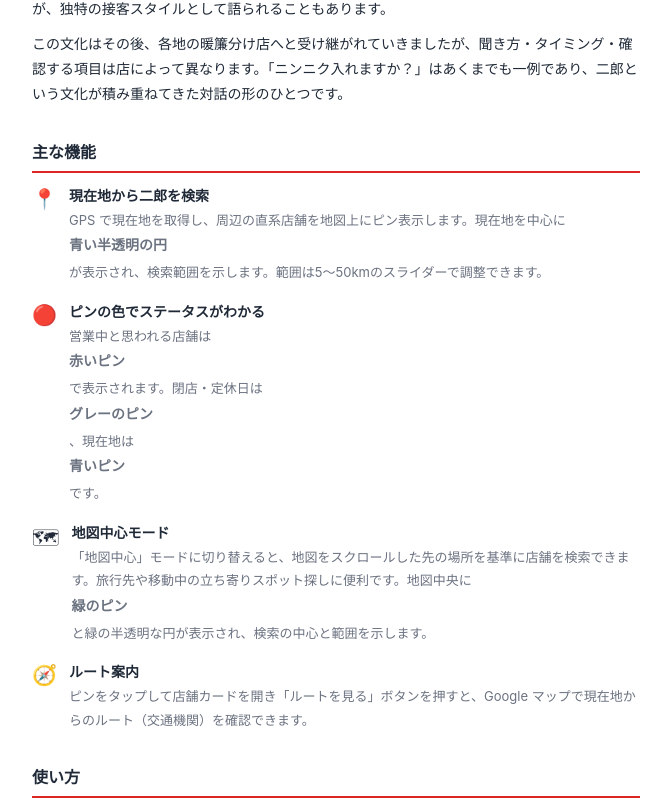
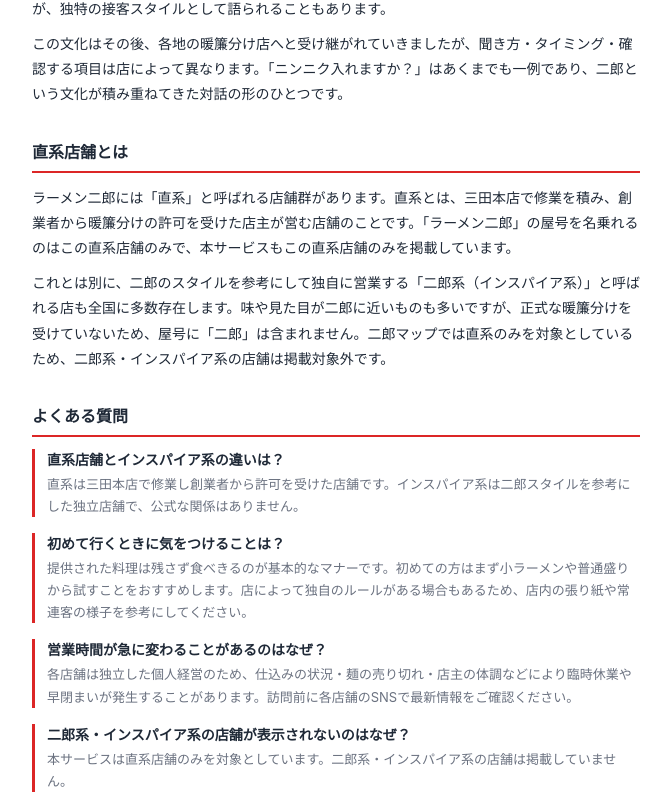
Before and after one commit to nkzc/jiromap, a SvelteKit app: page / in a window 1280 px wide. Shown: the part 1453-2260 px from the top of the page, without its empty margins (304-975 px from the left). Built offline with nearby package versions, Linux system fonts and the light colour scheme.

Commit message:
トップページを拡充

```diff
--- a/src/routes/[[lang]]/+page.svelte
+++ b/src/routes/[[lang]]/+page.svelte
@@ -51,6 +51,34 @@
 		<p>Its origins were entirely practical. At Jiro, multiple bowls are cooked in batches, leaving no natural moment for staff to take topping preferences until the very last second. Before this custom took hold, first-time customers often didn't know when to speak up. Some would try to call out their preferences at the start, only to be told "I'll ask you later" — leaving them flustered before they'd even taken a bite.</p>
 		<p>"Ninniku iremasuka?" was born to fix that confusion. By having staff ask the question at precisely the right moment, the exchange became smooth and predictable. Equally important: asking rather than assuming means customers who dislike garlic, or who have plans the next day, can simply say no without any awkwardness.</p>
 		<p>The custom has since spread to branch shops across Japan, but how and when the question is asked — and what options are offered — varies by location. "Ninniku iremasuka?" is one expression of a broader conversation that has evolved over decades.</p>
+	</section>
+
+	<section class="section">
+		<h2 class="section-title">What Are Direct-Lineage Shops?</h2>
+		<p>Ramen Jiro has a group of shops known as <em>chokukei</em> (direct-lineage). A direct-lineage shop is run by an owner who trained at the Mita main store and received official permission from the founder to open their own location. Only these shops may use the "Ramen Jiro" name — and this service lists only direct-lineage shops.</p>
+		<p>Separately, many shops across Japan draw inspiration from Jiro's style without official affiliation. Commonly called "Jiro-kei" or "inspire-kei," they may look and taste similar but have not received formal permission and do not carry the "Ramen Jiro" name. Jiro Map covers direct-lineage shops only; Jiro-inspired locations are not included.</p>
+	</section>
+
+	<section class="section">
+		<h2 class="section-title">Frequently Asked Questions</h2>
+		<dl class="faq-list">
+			<div class="faq-item">
+				<dt>What's the difference between direct-lineage and Jiro-inspired shops?</dt>
+				<dd>Direct-lineage shops are run by owners who trained at the Mita main store and received official permission from the founder. Jiro-inspired shops replicate the style independently, without any official affiliation.</dd>
+			</div>
+			<div class="faq-item">
+				<dt>Any tips for first-timers?</dt>
+				<dd>It's good manners to finish everything in your bowl. If it's your first time, start with a smaller portion rather than going all out. Each shop may have its own unwritten rules — pay attention to signs and follow the lead of regulars.</dd>
+			</div>
+			<div class="faq-item">
+				<dt>Why do opening hours sometimes change without notice?</dt>
+				<dd>Each shop is independently owned and operated. Temporary closures or early closing can happen due to sell-outs or the owner's circumstances. Always check the shop's social media before visiting.</dd>
+			</div>
+			<div class="faq-item">
+				<dt>Why aren't Jiro-inspired shops listed?</dt>
+				<dd>This service covers official direct-lineage Ramen Jiro locations only. Jiro-style and inspired shops are not included.</dd>
+			</div>
+		</dl>
 	</section>
 
 	<section class="section">
@@ -136,6 +164,34 @@
 		<p>ラーメン二郎の店内で、麺が仕上がるころに店員から発せられるこの一言は、今や二郎文化の象徴となっています。もともとはごく実用的な理由から生まれました。二郎では一度に複数人分の麺をまとめて茹でるため、丼が完成する直前まで客に声をかけるタイミングがありません。この仕組みが広まる以前は、初めての客が「いつトッピングを伝えればいいのか」わからず、最初に声をかけて「後で聞くから」と言われ、萎縮したまま食べた——そんな経験をした人も少なくなかったといいます。</p>
 		<p>「ニンニク入れますか？」という問いかけはその混乱を解消するために生まれ、やがて二郎ならではのコミュニケーションとして定着しました。デフォルトで入れるのではなく、あえて聞くことで、ニンニクが苦手な人や翌日に予定がある人も気軽に断ることができます。この小さな配慮が、独特の接客スタイルとして語られることもあります。</p>
 		<p>この文化はその後、各地の暖簾分け店へと受け継がれていきましたが、聞き方・タイミング・確認する項目は店によって異なります。「ニンニク入れますか？」はあくまでも一例であり、二郎という文化が積み重ねてきた対話の形のひとつです。</p>
+	</section>
+
+	<section class="section">
+		<h2 class="section-title">直系店舗とは</h2>
+		<p>ラーメン二郎には「直系」と呼ばれる店舗群があります。直系とは、三田本店で修業を積み、創業者から暖簾分けの許可を受けた店主が営む店舗のことです。「ラーメン二郎」の屋号を名乗れるのはこの直系店舗のみで、本サービスもこの直系店舗のみを掲載しています。</p>
+		<p>これとは別に、二郎のスタイルを参考にして独自に営業する「二郎系（インスパイア系）」と呼ばれる店も全国に多数存在します。味や見た目が二郎に近いものも多いですが、正式な暖簾分けを受けていないため、屋号に「二郎」は含まれません。二郎マップでは直系のみを対象としているため、二郎系・インスパイア系の店舗は掲載対象外です。</p>
+	</section>
+
+	<section class="section">
+		<h2 class="section-title">よくある質問</h2>
+		<dl class="faq-list">
+			<div class="faq-item">
+				<dt>直系店舗とインスパイア系の違いは？</dt>
+				<dd>直系は三田本店で修業し創業者から許可を受けた店舗です。インスパイア系は二郎スタイルを参考にした独立店舗で、公式な関係はありません。</dd>
+			</div>
+			<div class="faq-item">
+				<dt>初めて行くときに気をつけることは？</dt>
+				<dd>提供された料理は残さず食べきるのが基本的なマナーです。初めての方はまず小ラーメンや普通盛りから試すことをおすすめします。店によって独自のルールがある場合もあるため、店内の張り紙や常連客の様子を参考にしてください。</dd>
+			</div>
+			<div class="faq-item">
+				<dt>営業時間が急に変わることがあるのはなぜ？</dt>
+				<dd>各店舗は独立した個人経営のため、仕込みの状況・麺の売り切れ・店主の体調などにより臨時休業や早閉まいが発生することがあります。訪問前に各店舗のSNSで最新情報をご確認ください。</dd>
+			</div>
+			<div class="faq-item">
+				<dt>二郎系・インスパイア系の店舗が表示されないのはなぜ？</dt>
+				<dd>本サービスは直系店舗のみを対象としています。二郎系・インスパイア系の店舗は掲載していません。</dd>
+			</div>
+		</dl>
 	</section>
 
 	<section class="section">
@@ -323,4 +379,31 @@
 		color: var(--color-muted, #6b7280);
 		margin-top: 6px;
 	}
+
+	.faq-list {
+		margin: 0;
+		padding: 0;
+		display: flex;
+		flex-direction: column;
+		gap: 16px;
+	}
+
+	.faq-item {
+		border-left: 3px solid #dc2626;
+		padding-left: 12px;
+	}
+
+	.faq-item dt {
+		font-size: 14px;
+		font-weight: 600;
+		color: var(--color-text, #1f2937);
+		margin-bottom: 4px;
+	}
+
+	.faq-item dd {
+		font-size: 13px;
+		line-height: 1.7;
+		color: var(--color-muted, #6b7280);
+		margin: 0;
+	}
 </style>
```
